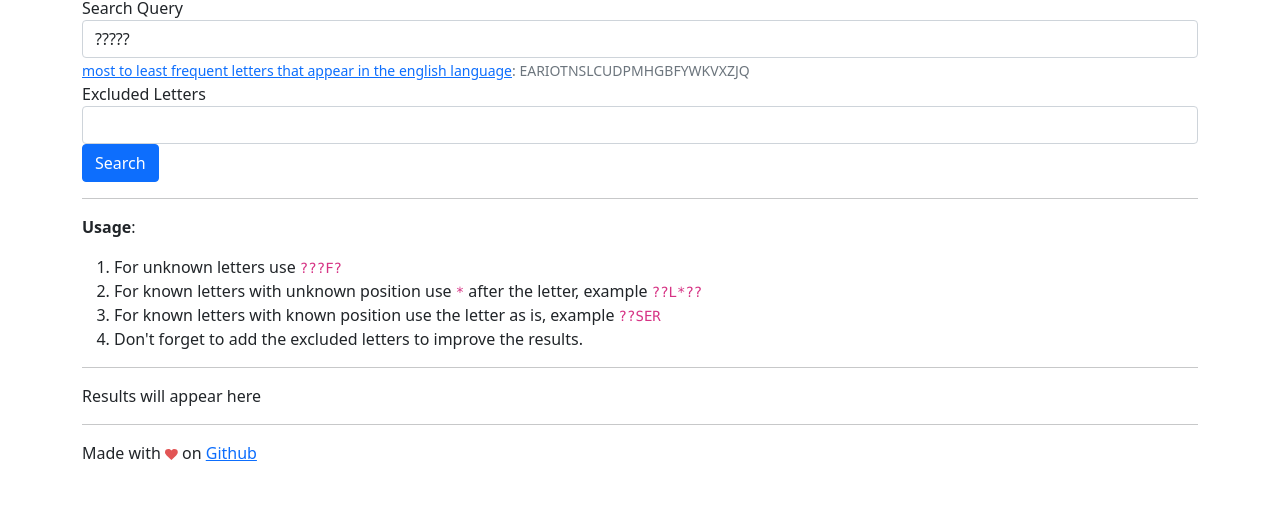
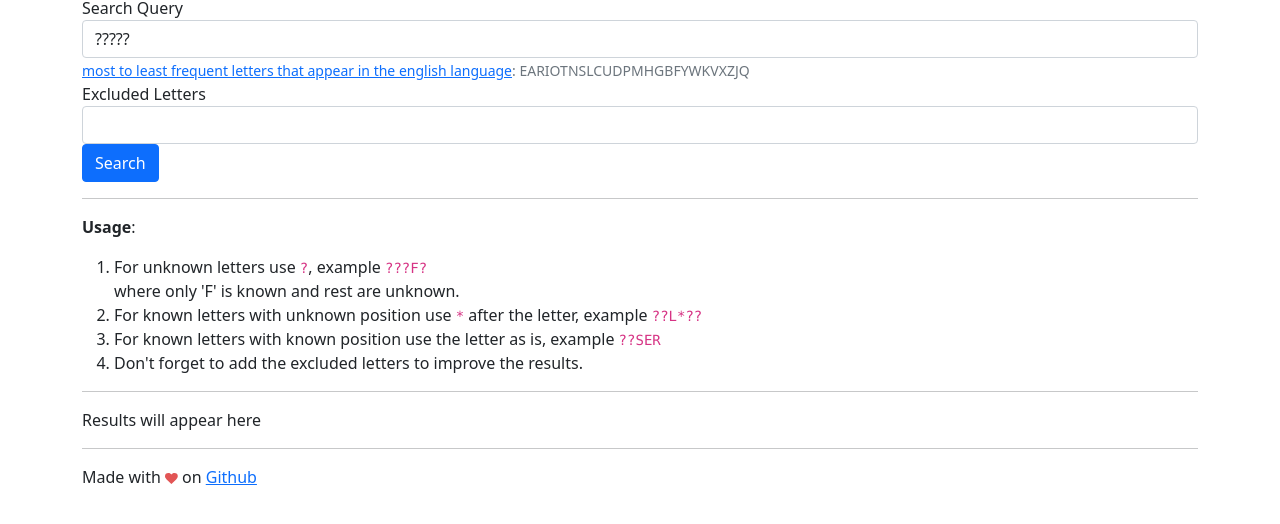
Before and after one commit to polltery/wordle-word-finder, a plain HTML site: page index.html in a window 1280 px wide. Shown: the part 60-584 px from the top of the page. Drawn offline with nearby package versions, Linux system fonts and the light colour scheme; a script that the page names is missing.

Commit message:
update usage text

```diff
--- a/index.html
+++ b/index.html
@@ -27,7 +27,7 @@
         <hr/>
         <p><strong>Usage</strong>:</p>
         <ol>
-            <li>For unknown letters use <code>???F?</code></li>
+            <li>For unknown letters use <code>?</code>, example <code>???F?</code></li> where only 'F' is known and rest are unknown.
             <li>For known letters with unknown position use <code>*</code> after the letter, example <code>??L*??</code></li>
             <li>For known letters with known position use the letter as is, example <code>??SER</code></li>
             <li>Don't forget to add the excluded letters to improve the results.</li>
```
